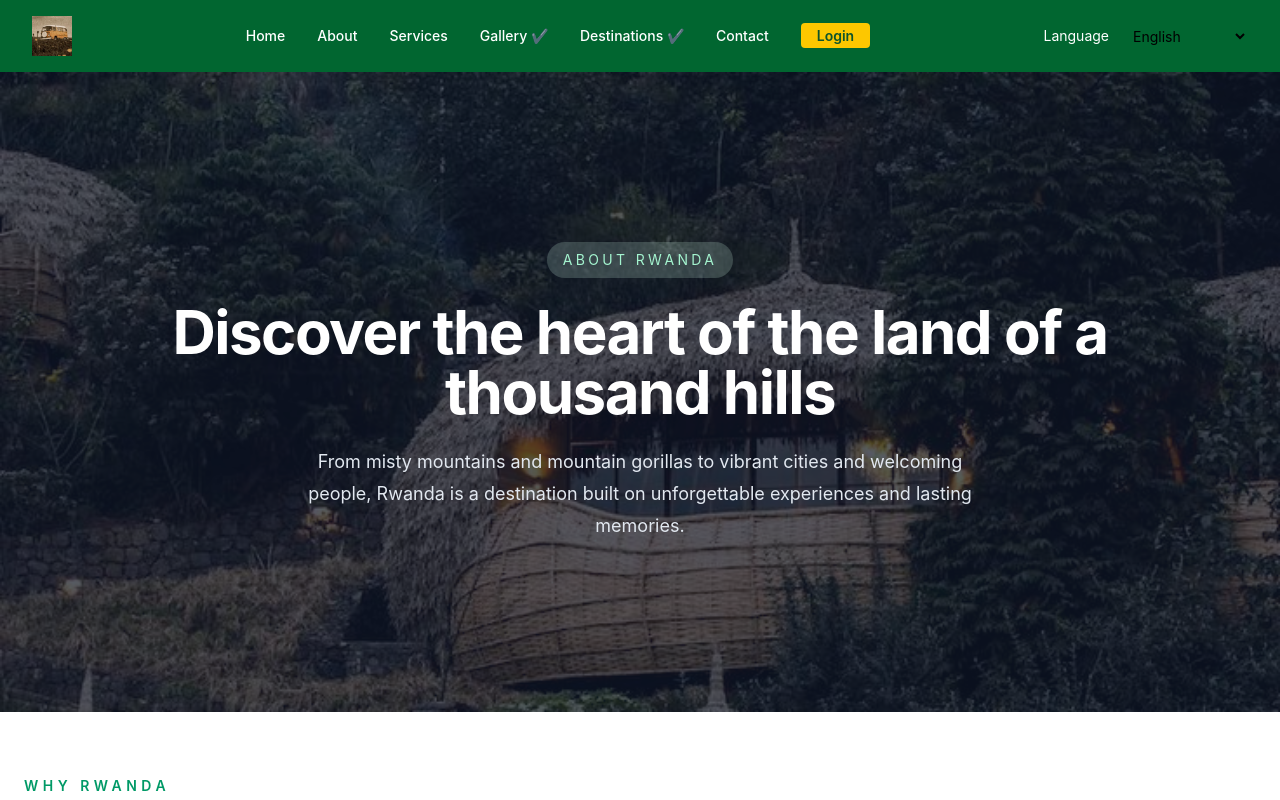
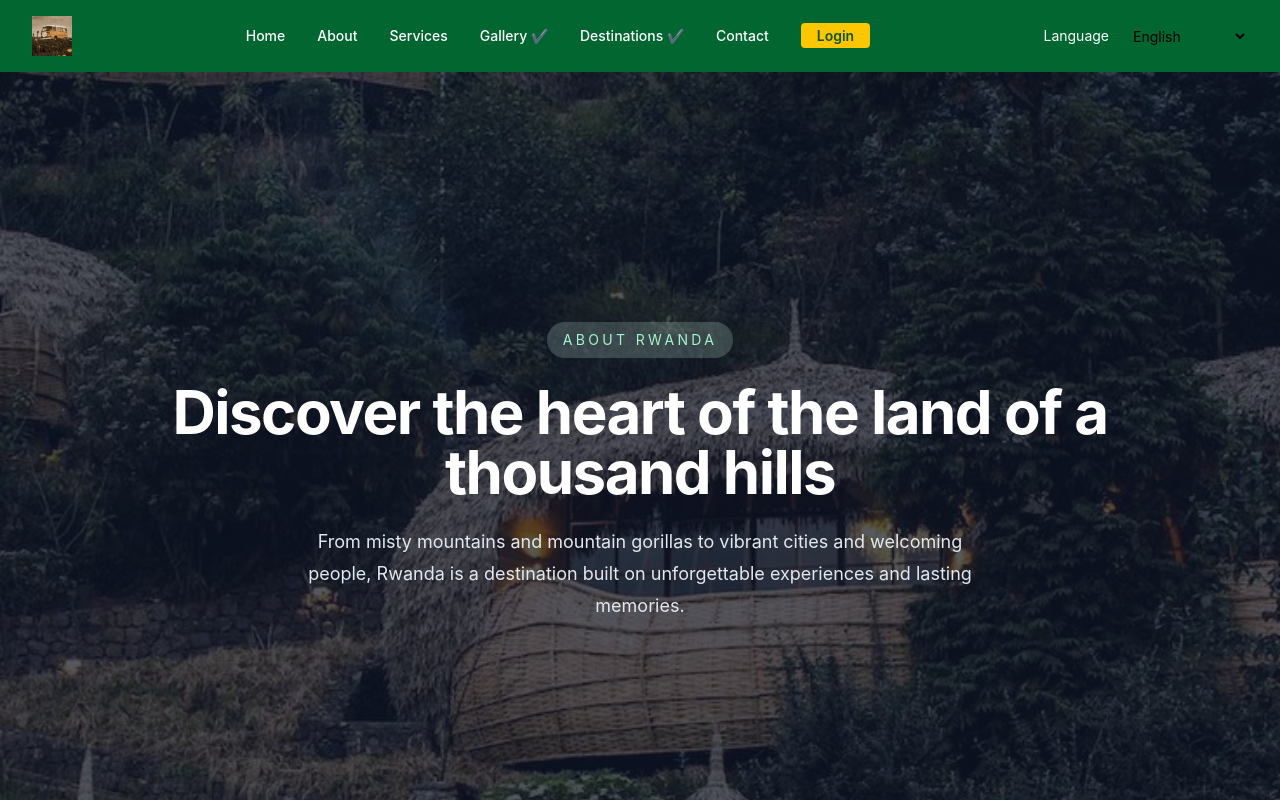
Before and after one commit to agasaro-prog/RWANDASBEAUTY, a Vue app: page /about in a window 1280 px wide. Shown: the top 800 px of the page. Built offline with nearby package versions, Linux system fonts and the light colour scheme.

Commit message:
Update About page content

```diff
--- a/src/views/About.vue
+++ b/src/views/About.vue
@@ -8,7 +8,7 @@
   <section class="relative overflow-hidden">
     <!-- Hero -->
     <div
-      class="relative h-[80vh] bg-cover bg-center flex items-center"
+      class="relative min-h-screen bg-cover bg-center bg-no-repeat flex items-center"
       style="background-image: url('/image11.png');"
     >
       <div class="absolute inset-0 bg-slate-900/70"></div>
```
